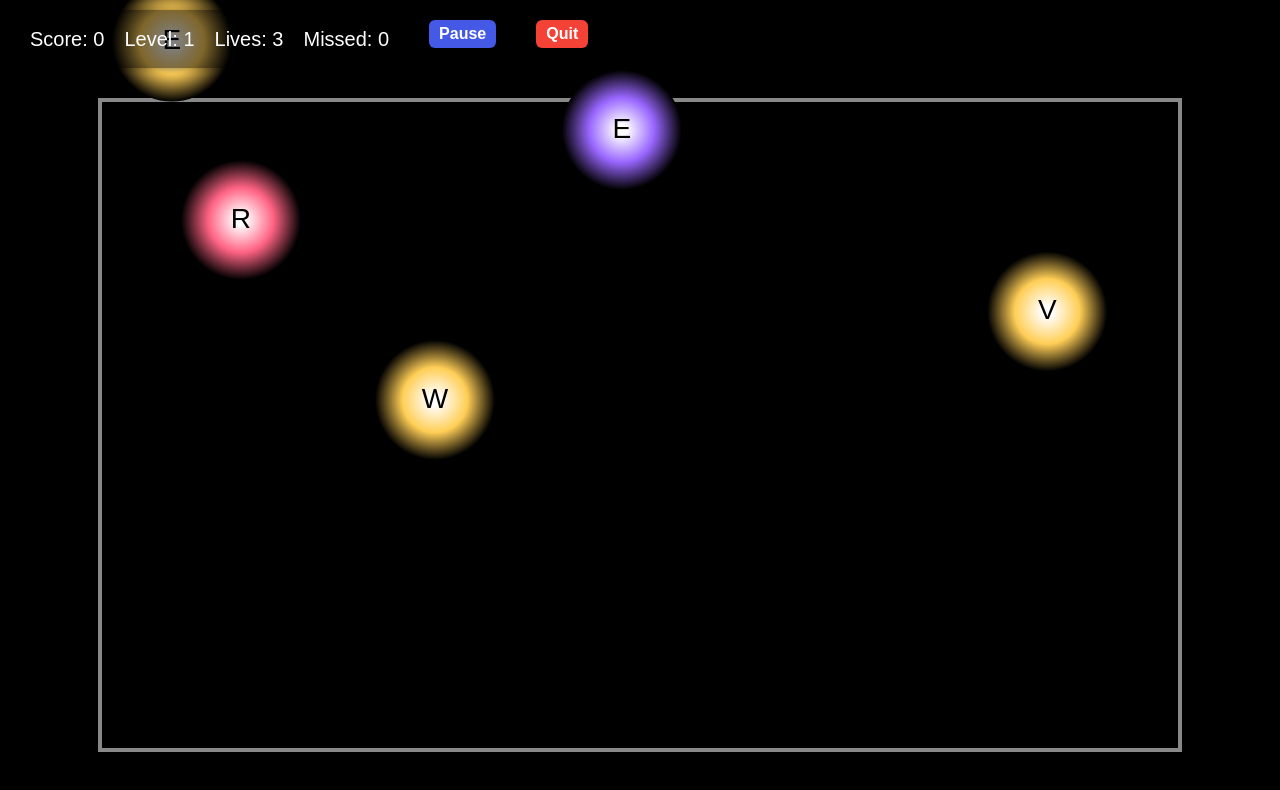
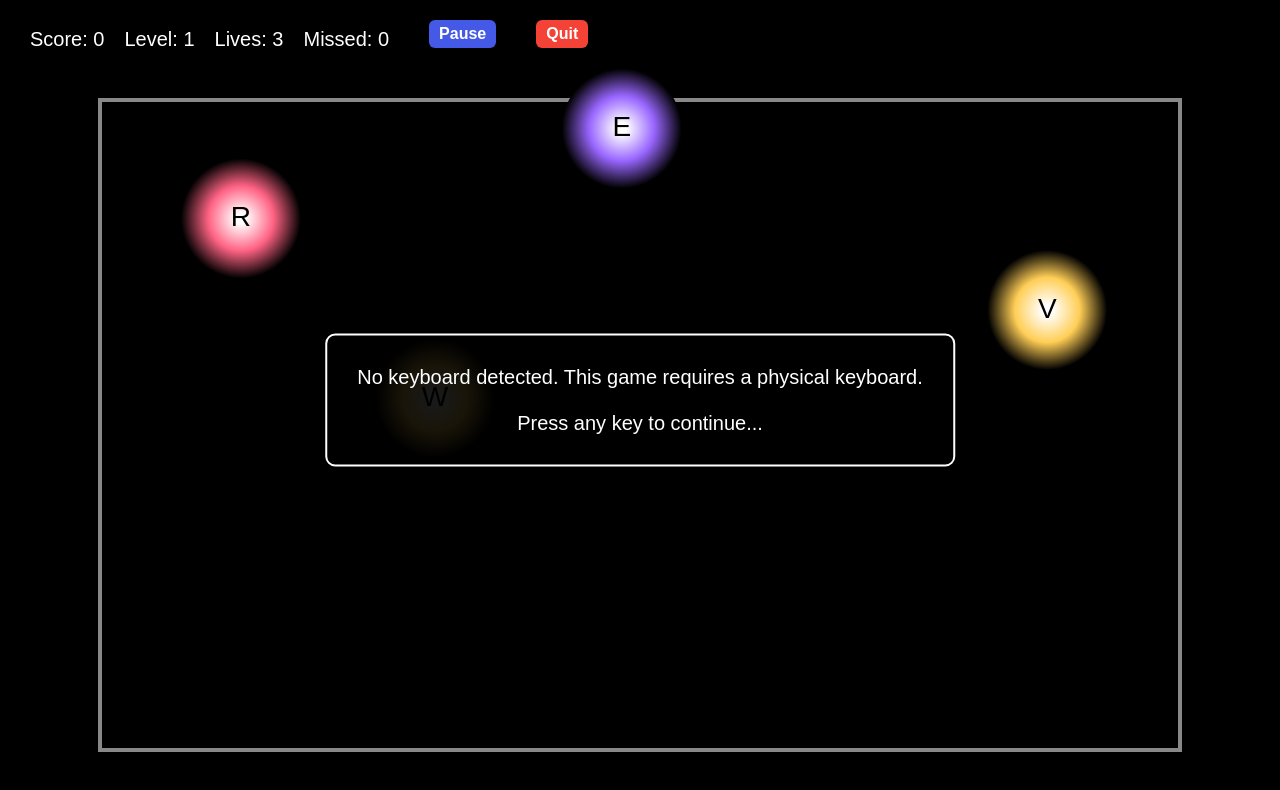
Before and after one commit to MelToteng/typing-game, a plain HTML site: page index.html in a window 1280 px wide. Drawn offline with Linux system fonts and the light colour scheme.

Commit message:
feature: adding alert box if no keyboard detected

```diff
--- /dev/null
+++ b/custom-alert.js
@@ -0,0 +1,25 @@
+export function customAlert(msg) {
+  const div = document.createElement('div');
+
+  console.log('Alert', msg);
+
+  const defaultMsg = msg?msg: 'Error: Something went wrong. Please try again.';
+
+  div.id = 'warningAlert';
+  div.style.position = 'fixed';
+  div.style.top = '50%';
+  div.style.left = '50%';
+  div.style.transform = 'translate(-50%, -50%)';
+  div.style.background = 'rgba(0,0,0,0.9)';
+  div.style.color = 'white';
+  div.style.border = '2px solid white';
+  div.style.padding = '30px';
+  div.style.borderRadius = '10px';
+  div.style.fontSize = '20px';
+  div.style.textAlign = 'center';
+  div.style.display = 'none';
+  div.style.zIndex = '1000';
+  div.innerHTML = defaultMsg;
+
+  document.body.appendChild(div);
+}
--- a/index.html
+++ b/index.html
@@ -204,7 +204,9 @@
     <audio id="missSound" src=""></audio>
     <audio id="gameOverSound" src=""></audio>
 
-    <script>
+    <script type="module">
+      import { customAlert } from "./custom-alert.js";
+
       const canvas = document.getElementById("gameCanvas");
       const ctx = canvas.getContext("2d");
       canvas.width = window.innerWidth;
@@ -332,7 +334,7 @@
             missed++;
             missedEl.textContent = missed;
             missSound.currentTime = 0;
-            missSound.play();
+            //missSound.play();
             if (missed >= 10) {
               endGame();
             }
@@ -398,7 +400,7 @@
         isGameOver = true;
         isPaused = true;
         gameOverSound.currentTime = 0;
-        gameOverSound.play();
+        //gameOverSound.play();
 
         showGameOver();
       }
@@ -484,6 +486,34 @@
         document.location.reload();
       }
 
+      function checkForKeyboard() {
+        setTimeout(() => {
+          if (!keyboardDetected) {
+
+            // Fallback: check mobile heuristics
+            const isMobile =
+              /Mobi|Android|iPhone|iPad|iPod|BlackBerry|IEMobile|Opera Mini/i.test(
+                navigator.userAgent
+              );
+
+            if (isMobile) {
+              let msg="Mobile device detected. This game requires a keyboard.";
+
+              showWarning(msg);
+            } else {
+
+              isPaused=true;
+              let msg=`No keyboard detected. This game requires a physical keyboard.<br><br>
+                      Press any key to continue...`;
+
+              showWarning(msg);
+            }
+
+            // Optional: redirect or disable game UI
+          }
+        }, 5000);
+      }
+
       document.addEventListener("keydown", function (e) {
         if (e.code === "Space" && e.shiftKey) {
           e.preventDefault();
@@ -498,7 +528,7 @@
             const hit = letters.splice(i, 1)[0];
             explosions.push(new Explosion(hit.x, hit.y));
             popSound.currentTime = 0;
-            popSound.play();
+            // popSound.play();
             score += 10;
             scoreEl.textContent = score;
             if (score % 100 === 0) {
@@ -510,8 +540,35 @@
         }
       });
 
+      let keyboardDetected = false;
+      let keyboardConfirmed = false;
+
+      window.addEventListener("keydown", () => {
+        keyboardDetected = true;
+
+        if (!keyboardConfirmed && isPaused) {
+          keyboardConfirmed = true;
+        }
+      });
+
+      function hideWarning() {
+        customAlert();
+
+        const warning = document.getElementById("warningAlert");
+        if (warning) warning.style.display = "none";
+      };
+
+      function showWarning (msg) {
+        customAlert(msg);
+
+        const warning = document.getElementById("warningAlert");
+        if (warning) warning.style.display = "block";
+      };
+
       setInterval(spawnLetter, 1000);
       gameLoop();
+
+      checkForKeyboard();
     </script>
   </body>
 </html>
```
